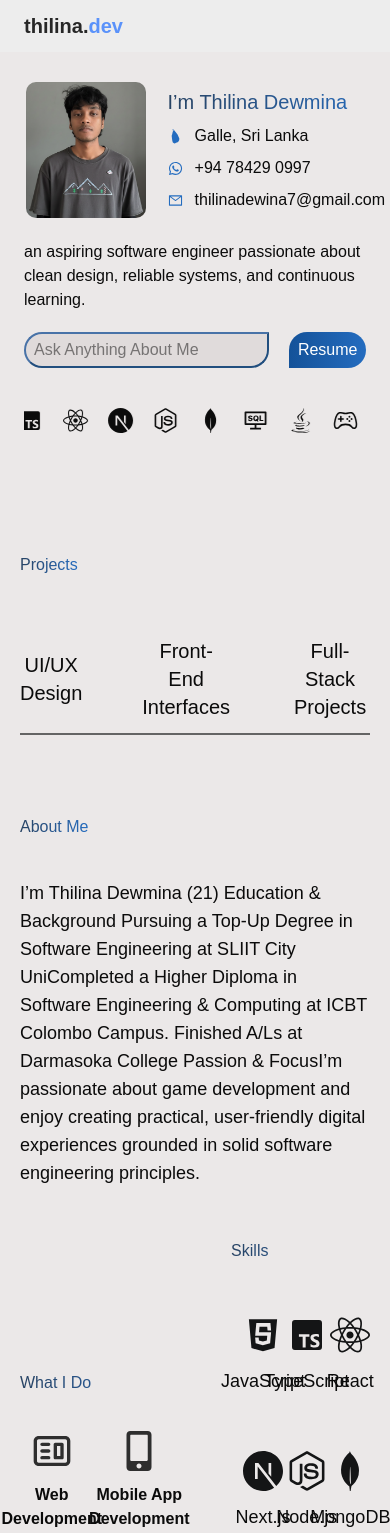
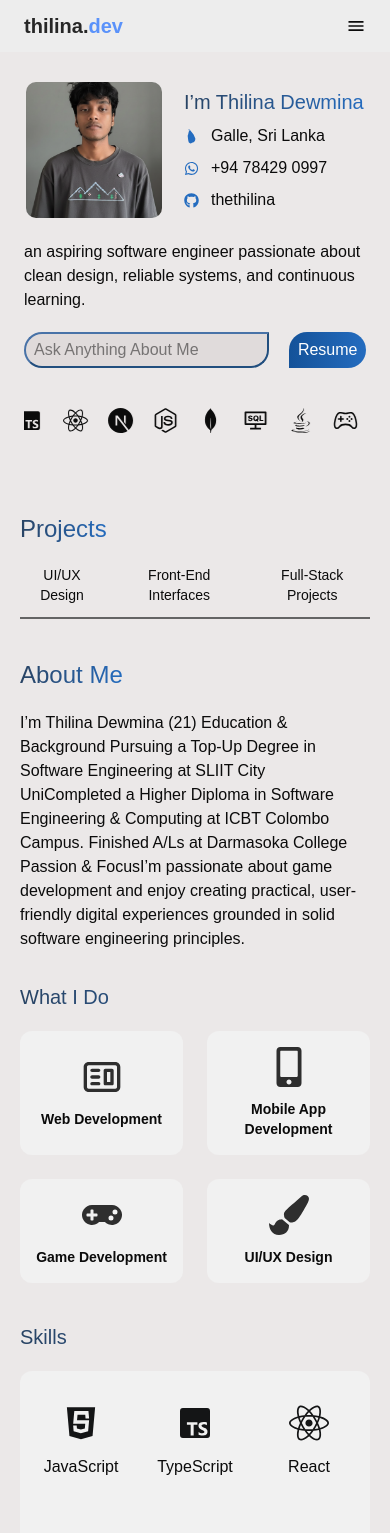
Before and after one commit to thethilina/portfolio, a Next.js app: page / in a window 390 px wide. Shown: the top 1533 px of the page. Built offline with nearby package versions, Linux system fonts and the light colour scheme.

Commit message:
mobile responsive version 1

```diff
--- a/public/components/NavBar.tsx
+++ b/public/components/NavBar.tsx
@@ -1,4 +1,5 @@
 import React from 'react'
+import { IoMdMenu } from "react-icons/io";
 
 function NavBar() {
   return (
@@ -17,6 +18,8 @@ function NavBar() {
           <li className='cursor-pointer'>About</li>
           <li className='cursor-pointer'>Contact me</li>
         </ul>
+        <IoMdMenu className='sm:hidden' />
+
 
       </div>
     </nav>
--- a/public/components/values.ts
+++ b/public/components/values.ts
@@ -51,7 +51,7 @@ export const homevalues:any = {
   items2:{
     location:{value:"Galle, Sri Lanka", icon:GiSriLanka , link:"https://en.wikipedia.org/wiki/Galle" },
     number:{value:"+94 78429 0997", icon:FaWhatsapp , link:"https://wa.me/94784290997" },
-    email:{value:"thilinadewina7@gmail.com", icon:AiOutlineMail , link:"mailto:thilinadewina7@gmail.com" },
+    github:{value:"thethilina", icon:FaGithub , link:"https://github.com/thethilina" },
 
  },
 
--- a/public/sections/About.tsx
+++ b/public/sections/About.tsx
@@ -6,25 +6,25 @@ import Image from 'next/image'
 
 function About() {
   return (
-        <div className='sm:max-w-6xl my-20  items-start  gap-y-10 flex flex-col  sm:mx-auto sm:px-6 px-5 '>
+        <div className='sm:max-w-6xl mt-10 sm:mt-20  items-start gap-y-5 sm:gap-y-15 flex flex-col  sm:mx-auto sm:px-6 px-5 '>
 
-        <h1 className='sm:text-5xl bg-gradient-to-r from-[#284363] to-[#246CBF] dark:from-[#AAC2DD] dark:to-[#246CBF] bg-clip-text text-transparent'> About Me</h1>
+        <h1 className='sm:text-5xl text-2xl bg-gradient-to-r from-[#284363] to-[#246CBF] dark:from-[#AAC2DD] dark:to-[#246CBF] bg-clip-text text-transparent'> About Me</h1>
 
 
     {/* header */}
 
-    <div className='flex dark:text-[#c7c7c7] pb-3 justify-between  items-center text-lg gap-x-35  w-full '>
+    <div className='flex dark:text-[#c7c7c7] pb-3 justify-between  items-center sm:text-lg gap-x-35  w-full '>
     <p className=''>{homevalues.about}</p>
     </div>
 
-    <div className='flex gap-x-15 items-center justify-between'>
+    <div className='flex gap-x-15 gap-y-10 items-center sm:flex-row flex-col  justify-between'>
 
     {/**what i do */}
     <div>
-    <h1 className='sm:text-4xl mb-5 bg-gradient-to-r from-[#284363] to-[#246CBF] dark:from-[#7bace4] dark:to-[#246CBF] bg-clip-text text-transparent'> What I Do</h1>
+    <h1 className='sm:text-4xl text-xl mb-5 bg-gradient-to-r from-[#284363] to-[#246CBF] dark:from-[#7bace4] dark:to-[#246CBF] bg-clip-text text-transparent'> What I Do</h1>
     <div className='grid grid-cols-2 gap-6 '>
     {whatido.map((item:any , index:number) => (
-        <div key={index} className='flex flex-col gap-y-3  p-4 items-center justify-center  rounded-xl  sm:bg-[#f1f1f1] sm:dark:bg-[#181818]  '>
+        <div key={index} className='flex flex-col gap-y-3 text-sm sm:text-lg p-4 items-center justify-center  rounded-xl  bg-[#f1f1f1] dark:bg-[#181818]  '>
         <item.icon size={40} className="dark:text-[#bac0c7] text-[#2e2e2e]"/>
         <h1 className=' font-semibold text-center'>{item.name}</h1>
         </div>
@@ -35,12 +35,12 @@ function About() {
 
     <div>
     {/** skills */}
-    <h1 className='sm:text-4xl mb-5 bg-gradient-to-r from-[#284363] to-[#246CBF] dark:from-[#78aeeb] dark:to-[#246CBF] bg-clip-text text-transparent'> Skills</h1>
-    <div className='grid grid-cols-3 sm:grid-cols-6 gap-6 rounded-xl    items-center  py-4 px-4 sm:bg-[#f1f1f1] sm:dark:bg-[#181818] '>
+    <h1 className='sm:text-4xl text-xl mb-5 bg-gradient-to-r from-[#284363] to-[#246CBF] dark:from-[#78aeeb] dark:to-[#246CBF] bg-clip-text text-transparent'> Skills</h1>
+    <div className='grid grid-cols-3 sm:grid-cols-6 gap-6 rounded-xl    items-center  py-4 px-4 bg-[#f1f1f1] dark:bg-[#181818] '>
     {skills.skills.map((item:any , index:number) => (
         <div key={index} className='flex flex-col gap-y-3 items-center p-4  '>
         <item.icon size={40} className="dark:text-[#bac0c7] text-[#141516]"/>
-        <h1 className='text-center text-lg'>{item.name}</h1>
+        <h1 className='text-center sm:text-lg'>{item.name}</h1>
         </div>
     ))}
     </div>
--- a/public/sections/Home.tsx
+++ b/public/sections/Home.tsx
@@ -96,7 +96,7 @@ className='border-2 border-l-[#4872a7] border-r-[#214e7e] border-t-[#4872a7] bor
 
 </div>
 
-<div className="relative sm:w-full w-full   sm:max-w-full  overflow-hidden pb-10">
+<div className="relative sm:w-full w-full   sm:max-w-full  overflow-hidden sm:pb-10">
     <div
         className="flex sm:gap-x-10 gap-x-5 dark:text-gray-300 animate-scroll-x"
 
--- a/public/sections/Projects.tsx
+++ b/public/sections/Projects.tsx
@@ -2,14 +2,14 @@ import React from 'react'
 
 function Projects() {
   return (
-    <div className='sm:max-w-6xl mt-20 sm:mt-0 items-start  gap-y-15 flex flex-col  sm:mx-auto sm:px-6 px-5  '>
+    <div className='sm:max-w-6xl mt-20 sm:mt-0 items-start gap-y-5 sm:gap-y-15 flex flex-col  sm:mx-auto sm:px-6 px-5  '>
 
-        <h1 className='sm:text-5xl bg-gradient-to-r from-[#284363] to-[#246CBF] dark:from-[#AAC2DD] dark:to-[#246CBF] bg-clip-text text-transparent'> Projects</h1>
+        <h1 className='sm:text-5xl text-2xl bg-gradient-to-r from-[#284363] to-[#246CBF] dark:from-[#AAC2DD] dark:to-[#246CBF] bg-clip-text text-transparent'> Projects</h1>
 
 
     {/* header */}
 
-    <div className='flex dark:text-[#c7c7c7] pb-3 border-[#646464] text-xl gap-x-15 border-b-2 w-full '>
+    <div className='flex dark:text-[#c7c7c7] pb-3 border-[#646464] text-sm  sm:text-xl gap-x-3 sm:gap-x-15 border-b-2 w-full '>
     <button>UI/UX Design</button>
     <button> Front-End Interfaces</button>
     <button>Full-Stack Projects</button>
--- a/public/sections/contact.tsx
+++ b/public/sections/contact.tsx
@@ -6,12 +6,34 @@ function Contact() {
   return (
 
 
-<div className='sm:max-w-6xl  mb-20 rounded-2xl mt-20 sm:mt-0 items-start    gap-y-15 flex flex-col  sm:mx-auto sm:px-6 px-5 '>
-<div className='sm:bg-[#f1f1f1] sm:dark:bg-[#181818] rounded-2 w-full border border-[#7a7a7a] rounded-2xl  p-20  sm:flex flex-col sm:flex-row justify-between   items-center sm:gap-x-15 '>
+<div className='sm:max-w-6xl mb-10 sm:mb-20 rounded-2xl mt-10 sm:mt-20 items-start    gap-y-15 flex flex-col  sm:mx-auto sm:px-6 px-5 '>
+<div className='sm:bg-[#f1f1f1] sm:dark:bg-[#181818] rounded-2 w-full border flex  gap-y-10  border-[#7a7a7a] rounded-2xl p-5 sm:p-20  sm:flex flex-col sm:flex-row justify-between   items-center sm:gap-x-15 '>
 
-<div className='flex flex-col gap-y-10'>
-<h1 className='text-5xl'>Let's work <span className='text-[#417CFA]'><br></br> together.</span></h1>
+<div className='flex flex-col items-start  gap-y-5 sm:gap-y-10'>
+<h1 className='text-3xl sm:text-5xl'>Let's work <span className='text-[#417CFA]'><br></br> together.</span></h1>
 <p className='text-lg'>I'm always interested in hearing about new projects and opportunities.</p>
+
+
+{/** contact info mobile*/}
+    <div className=" sm:hidden  items-center sm:items-start space-y-3 sm:flex-col gap-y-7 rounded-xl sm:text-lg sm:w-full   ">
+  {Object.values(homevalues.items).map((item: any, index: number) => {
+    const Icon = item.icon;
+    return (
+      <a
+        key={index}
+        href={item.link}
+        className="flex items-center gap-3  ms:px-0 hover:opacity-80 transition"
+        target="_blank"
+        rel="noopener noreferrer"
+      >
+        <Icon size={22} className="text-[#246CBF]"/>
+        <span>{item.value}</span>
+      </a>
+    );
+  })}
+</div>
+
+{/** contact info desktop */}
 
     <div className=" hidden  items-center sm:items-start sm:flex sm:flex-col gap-y-7 rounded-xl sm:text-lg sm:w-full   ">
   {Object.values(homevalues.contact).map((item: any, index: number) => {
@@ -32,14 +54,14 @@ function Contact() {
 </div>
 </div>
 
-  <form className='flex flex-col gap-y-10 w-full items-end'>
+  <form className='flex flex-col gap-y-5 sm:gap-y-10 w-full items-start  sm:items-end'>
     <input type='text' placeholder='Your Name'
-className='border   dark:bg-[#121212] w-8/10  bg-[#e0dbdb] py-3 px-5 rounded-2xl border-gray-600  p-3 outline-none '/>
+className='border   dark:bg-[#121212] w-full  bg-[#e0dbdb] py-1 sm:py-3 px-5 rounded-xl sm:rounded-2xl border-gray-600  p-3 outline-none '/>
  <input type='email' placeholder='Email Address'
-className='border  dark:bg-[#121212] w-8/10  bg-[#e0dbdb] py-3 px-5 rounded-2xl   border-gray-600 p-3 outline-none '/>
+className='border  dark:bg-[#121212] w-full bg-[#e0dbdb] py-1 sm:py-3 px-5 sm:rounded-2xl rounded-xl  border-gray-600 p-3 outline-none '/>
  <input type="text" placeholder='Message Subject'
-className='border  dark:bg-[#121212] w-8/10  bg-[#e0dbdb] py-3 px-5 rounded-2xl  border-gray-600  p-3 outline-none '/>
-<button className='bg-gradient-to-r from-[#145299] to-[#246CBF] text-white py-3 px-5 w-3/10  rounded-l-full rounded-b-full '>Send</button>
+className='border  dark:bg-[#121212]  w-full bg-[#e0dbdb] py-1 sm:py-3 px-5 sm:rounded-2xl rounded-xl  border-gray-600  p-3 outline-none '/>
+<button className='bg-gradient-to-r from-[#145299] to-[#246CBF] text-white py-1 sm:py-3 px-5 w-3/10 rounded-r-full sm:rounded-l-full rounded-b-full '>Send</button>
 
   </form>
 {/* form */}
```
